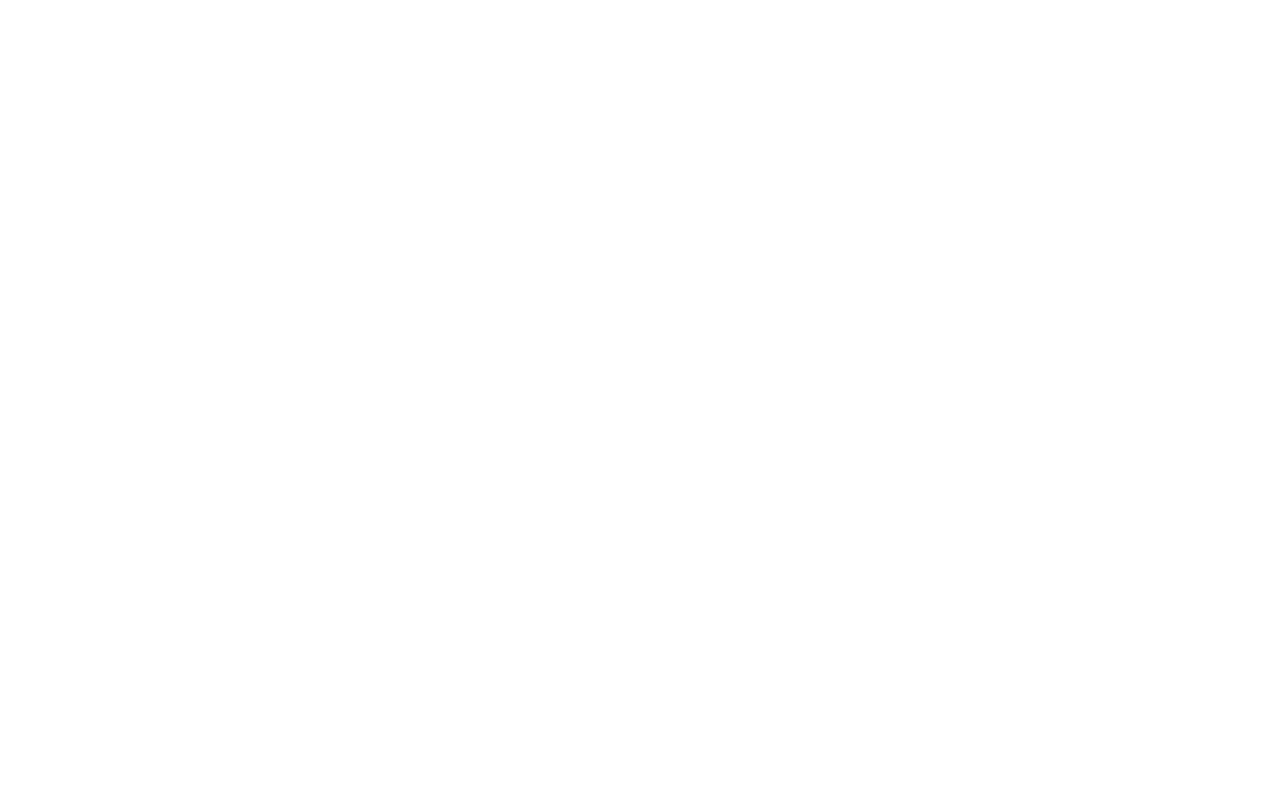
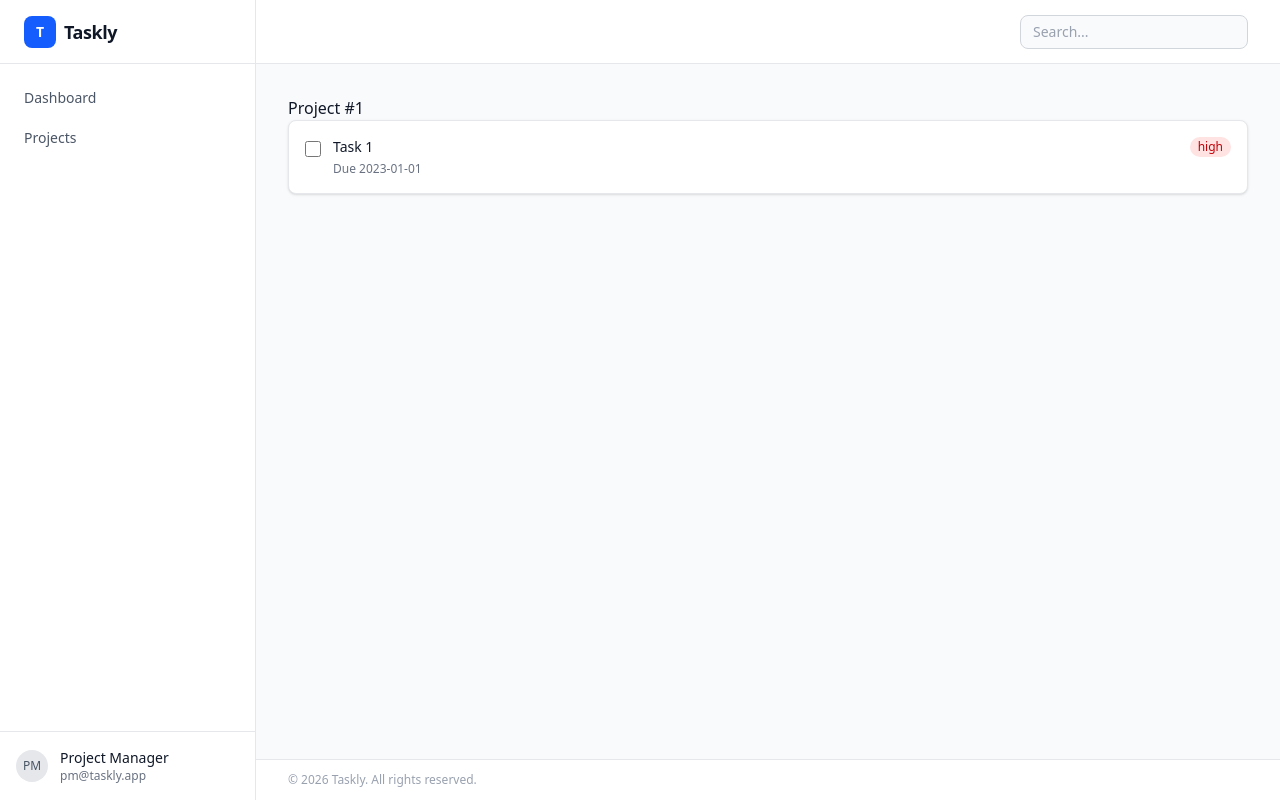
Before and after one commit to patrikCze1/task-management, a Nuxt app: page /projects/1 in a window 1280 px wide. Before the commit this address had no page. Built offline with nearby package versions, Linux system fonts and the light colour scheme.

Commit message:
feat: create task card, add project detail page

```diff
--- a/app/app.vue
+++ b/app/app.vue
@@ -1,5 +1,74 @@
+<script lang="ts" setup>
+const navLinks = [
+  { to: "/", label: "Dashboard", icon: "layout-dashboard" },
+  { to: "/projects", label: "Projects", icon: "folder" },
+];
+</script>
+
 <template>
-  <div>
-    <NuxtPage />
+  <div class="flex h-screen bg-gray-50 text-gray-900">
+    <!-- Sidebar -->
+    <aside class="flex w-64 shrink-0 flex-col border-r border-gray-200 bg-white">
+      <!-- Logo -->
+      <div class="flex h-16 items-center gap-2 border-b border-gray-200 px-6">
+        <div class="flex h-8 w-8 items-center justify-center rounded-lg bg-blue-600 text-sm font-bold text-white">
+          T
+        </div>
+        <span class="text-lg font-semibold tracking-tight">Taskly</span>
+      </div>
+
+      <!-- Navigation -->
+      <nav class="flex-1 space-y-1 px-3 py-4">
+        <NuxtLink
+          v-for="link in navLinks"
+          :key="link.to"
+          :to="link.to"
+          class="flex items-center gap-3 rounded-lg px-3 py-2 text-sm font-medium text-gray-600 transition-colors hover:bg-gray-100 hover:text-gray-900"
+          active-class="!bg-blue-50 !text-blue-700"
+        >
+          {{ link.label }}
+        </NuxtLink>
+      </nav>
+
+      <!-- Sidebar footer -->
+      <div class="border-t border-gray-200 p-4">
+        <div class="flex items-center gap-3">
+          <div class="flex h-8 w-8 items-center justify-center rounded-full bg-gray-200 text-xs font-medium text-gray-600">
+            PM
+          </div>
+          <div class="text-sm">
+            <p class="font-medium text-gray-900">Project Manager</p>
+            <p class="text-xs text-gray-500">pm@taskly.app</p>
+          </div>
+        </div>
+      </div>
+    </aside>
+
+    <!-- Main content area -->
+    <div class="flex flex-1 flex-col overflow-hidden">
+      <!-- Top bar -->
+      <header class="flex h-16 shrink-0 items-center justify-between border-b border-gray-200 bg-white px-8">
+        <h1 class="text-lg font-semibold">
+          <slot name="header" />
+        </h1>
+        <div class="flex items-center gap-4">
+          <input
+            type="text"
+            placeholder="Search..."
+            class="rounded-lg border border-gray-300 bg-gray-50 px-3 py-1.5 text-sm placeholder-gray-400 focus:border-blue-500 focus:outline-none focus:ring-1 focus:ring-blue-500"
+          />
+        </div>
+      </header>
+
+      <!-- Page content -->
+      <main class="flex-1 overflow-y-auto p-8">
+        <NuxtPage />
+      </main>
+
+      <!-- Footer -->
+      <footer class="shrink-0 border-t border-gray-200 bg-white px-8 py-3">
+        <p class="text-xs text-gray-400">&copy; 2026 Taskly. All rights reserved.</p>
+      </footer>
+    </div>
   </div>
 </template>
--- /dev/null
+++ b/app/components/task/TaskCard.vue
@@ -0,0 +1,59 @@
+<script lang="ts" setup>
+import type { Task } from "~~/shared/types/task";
+
+const { task } = defineProps<{
+  task: Task;
+}>();
+
+defineEmits<{
+  toggle: [uuid: string];
+}>();
+
+const priorityClass = computed(() => {
+  switch (task.priority) {
+    case "high":
+      return "bg-red-100 text-red-700";
+    case "medium":
+      return "bg-yellow-100 text-yellow-700";
+    case "low":
+      return "bg-green-100 text-green-700";
+    default:
+      return "bg-gray-100 text-gray-600";
+  }
+});
+</script>
+
+<template>
+  <article
+    class="rounded-lg border border-gray-200 bg-white p-4 shadow-sm transition-shadow hover:shadow-md"
+    :class="{ 'opacity-60': task.completed }"
+  >
+    <div class="flex items-start justify-between gap-3">
+      <div class="flex items-start gap-3">
+        <input
+          type="checkbox"
+          :checked="task.completed"
+          class="mt-1 h-4 w-4 rounded border-gray-300 text-blue-600"
+          @change="$emit('toggle', task.uuid)"
+        />
+        <div>
+          <h2
+            class="text-sm font-medium text-gray-900"
+            :class="{ 'line-through text-gray-400': task.completed }"
+          >
+            {{ task.title }}
+          </h2>
+          <p v-if="task.dueDate" class="mt-1 text-xs text-gray-500">
+            Due {{ task.dueDate }}
+          </p>
+        </div>
+      </div>
+      <span
+        class="inline-flex shrink-0 items-center rounded-full px-2 py-0.5 text-xs font-medium"
+        :class="priorityClass"
+      >
+        {{ task.priority }}
+      </span>
+    </div>
+  </article>
+</template>
--- /dev/null
+++ b/app/pages/projects/[id].vue
@@ -0,0 +1,27 @@
+<script lang="ts" setup>
+import type { Task } from "~~/shared/types/task";
+
+const route = useRoute();
+
+const tasks: Task[] = [
+  {
+    uuid: "123",
+    title: "Task 1",
+    description: "Description 1",
+    dueDate: "2023-01-01",
+    priority: "high",
+    projectId: 1,
+    completed: false,
+  },
+];
+</script>
+
+<template>
+  <h1>Project #{{ route.params.id }}</h1>
+
+  <div>
+    <TaskCard v-for="task in tasks" :key="task.uuid" :task />
+  </div>
+</template>
+
+<style></style>
--- /dev/null
+++ b/app/pages/projects/index.vue
@@ -0,0 +1,7 @@
+<script lang="ts" setup></script>
+
+<template>
+  <div></div>
+</template>
+
+<style></style>
--- /dev/null
+++ b/shared/types/project.d.ts
@@ -0,0 +1,5 @@
+export interface Project {
+  id: string;
+  name: string;
+  image: string;
+}
```
Also changed, not shown: shared/types/task.d.ts (added, +9 -0 lines).
